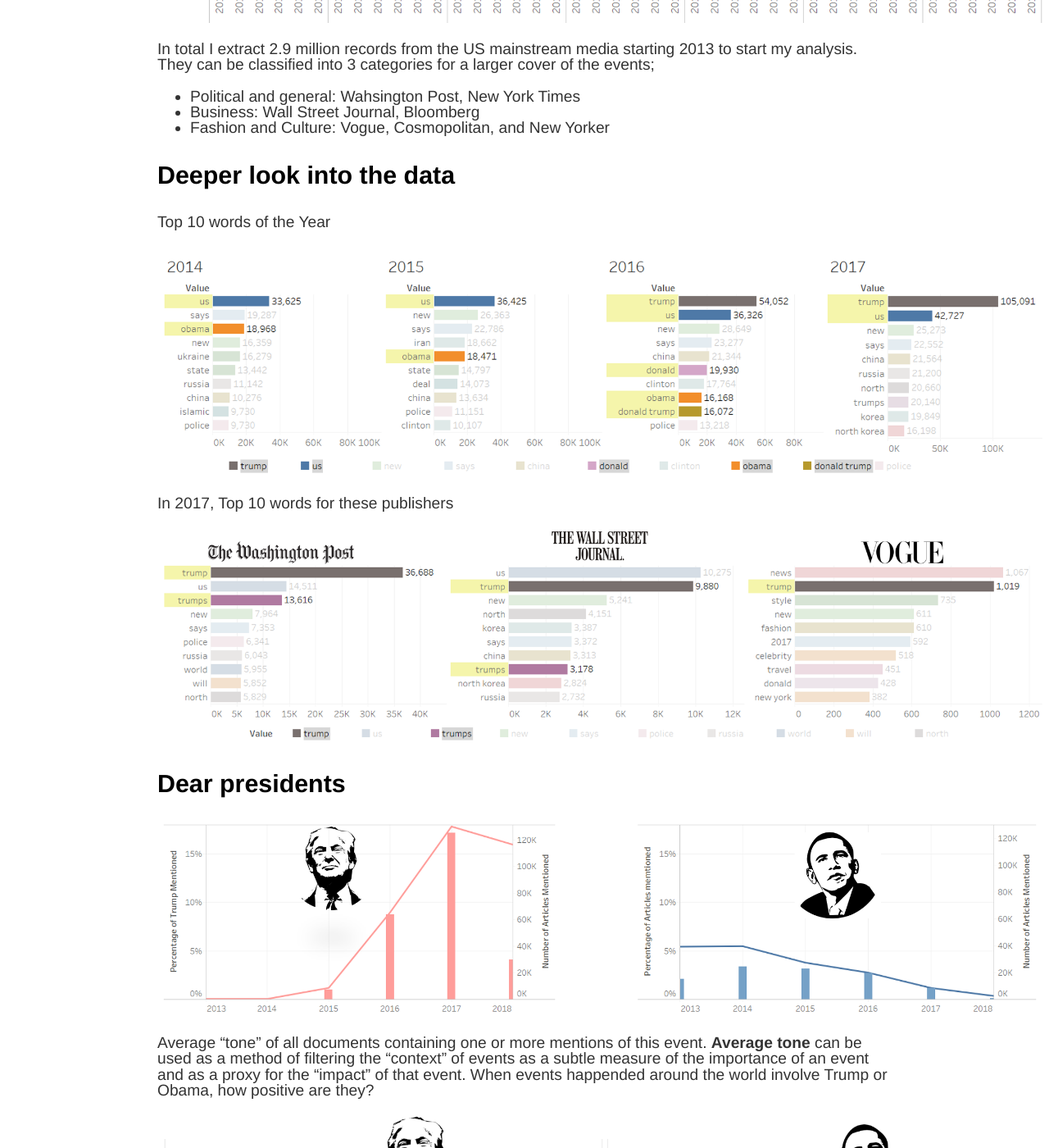
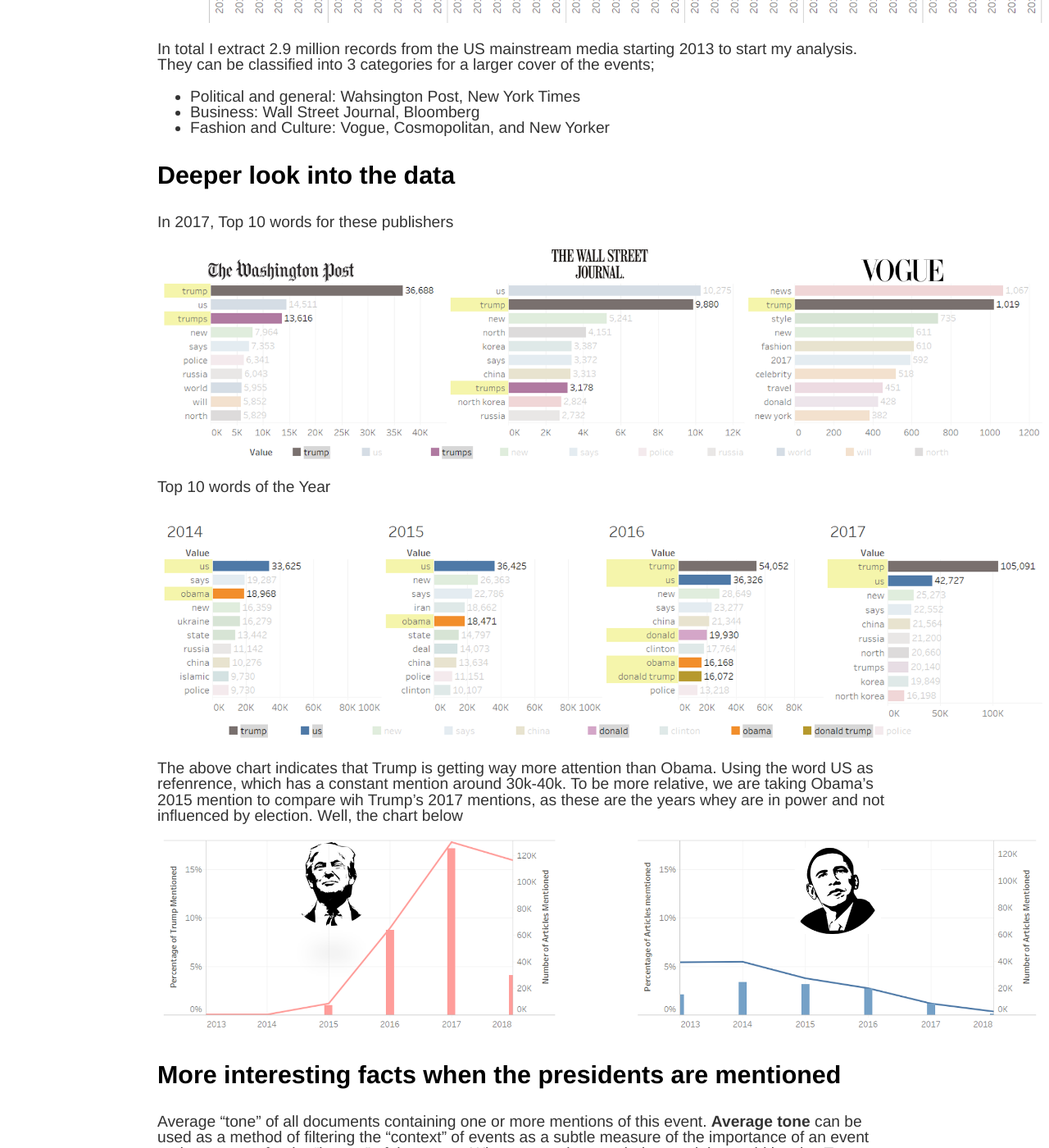
Before and after one commit to elodielu/elodielu.github.io, a Jekyll site: the page built from _posts/2018-04-19-text-analysis-media.md, in a window 1280 px wide and 1400 px high, scrolled down 1762 px. Shown: the whole window at 82% size. Built offline with Jekyll 4.4.1, drawn with Linux system fonts in a browser that asks for light colours; some of the changed text lies outside the part shown.

Commit message:
Update 2018-04-19-text-analysis-media.md

```diff
--- a/_posts/2018-04-19-text-analysis-media.md
+++ b/_posts/2018-04-19-text-analysis-media.md
@@ -34,20 +34,31 @@
 * Fashion and Culture: Vogue, Cosmopolitan, and New Yorker
 
 ### Deeper look into the data
-Top 10 words of the Year
-
-<img src="https://elodielu.github.io/picture/wordcount.png" width = "1080">
 
 In 2017, Top 10 words for these publishers
 
 <img src="https://elodielu.github.io/picture/publisher2.png" width = "1080">
 
-### Dear presidents
+Top 10 words of the Year
+
+<img src="https://elodielu.github.io/picture/wordcount.png" width = "1080">
+
+The above chart indicates that Trump is getting way more attention than Obama. Using the word US as refenrence, which has a constant mention around 30k-40k. To be more relative, we are taking Obama's 2015 mention to compare wih Trump's 2017 mentions, as these are the years whey are in power and not influenced by election. Well, the chart below
+
+
 <img src="https://elodielu.github.io/picture/president2.png" width = "1080">
+
+### More interesting facts when the presidents are mentioned
 
 Average “tone” of all documents containing one or more mentions of this event. **Average tone** can be used as a method of filtering the “context” of events as a subtle measure of the importance of an event and as a proxy for the “impact” of that event. When events happended around the world involve Trump or Obama, how positive are they?
 
 <img src="https://elodielu.github.io/picture/tone2.png" width = "1080">
+
+* Mean Average tone of Obama-related events is **0.19**
+* Mean Average tone of Trump-related events is **-2.01**
+* 95% confident the true difference in means falls in  -2.2246 to -2.1821
+
+The common range for average tone is from -10 to 10, President Trump is really not doing good in this round.
 
 **Goldstein Scale** captures the theoretical potential impact that type of event will have on the stability of a country. When events happended around the world involve Trump or Obama, what's the impact on the country?
 
@@ -56,7 +67,7 @@
 The media is in much favor of Obama, but the events impact of country stability does not seem to be a clear difference big enough to caught by human eyes. Tjerefore, I ran a statistical test. Well the t test show that there is significant difference between the Goldstein Scale of obama-related and trump-related events.
 * Mean Goldstein Scale of Obama-related events is **0.88**
 * Mean Goldstein Scale of Trump-related events is **0.72**
-* 95% confident the true difference in means falls in  0.1301 - 0.1962
+* 95% confident the true difference in means falls in  0.1301 to 0.1962
 
 <br><br>
 **This is just an interesting by-product when I am exploring the GDELT dataset. My plan is to utlize the global event data in foreign exchange prediction with LSTM. Coming soon!**
```
